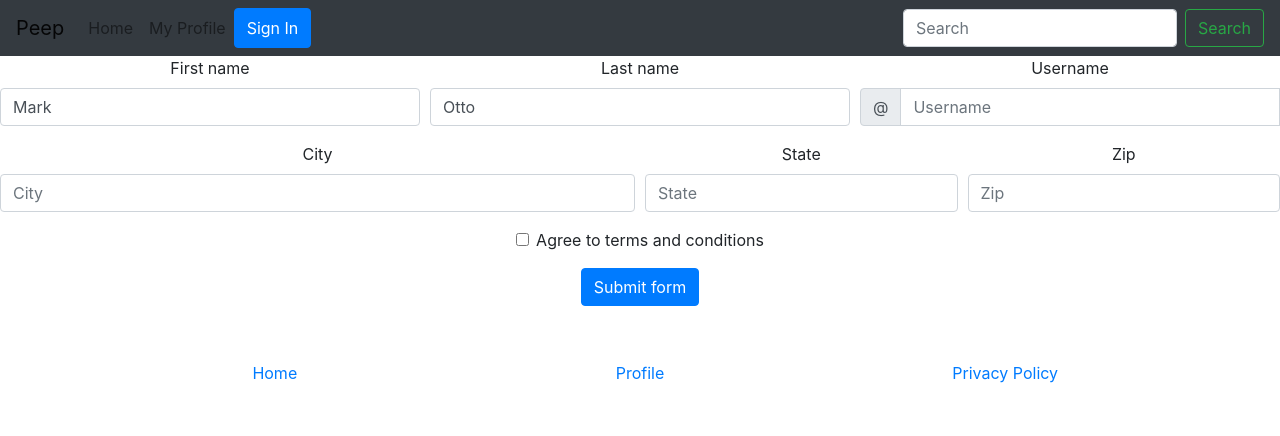
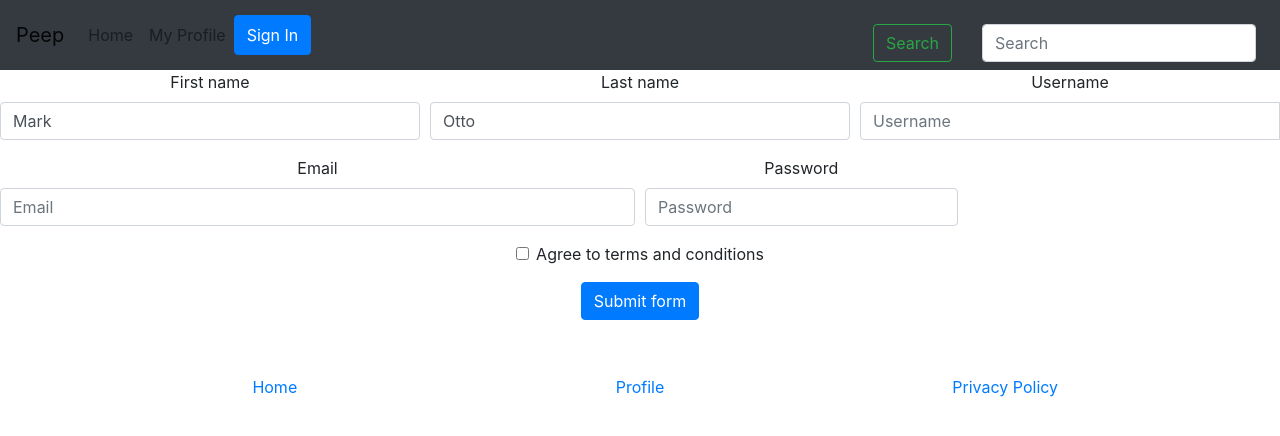
Before and after one commit to deepdivebirbs/peep, a React (Create React App) app in the folder app/: page /sign-up in a window 1280 px wide. Shown: the top 436 px of the page. Built offline with nearby package versions, Linux system fonts and the light colour scheme.

Commit message:
Checking out danial is da best.

```diff
--- a/app/src/components/LogInModal.js
+++ b/app/src/components/LogInModal.js
@@ -11,7 +11,7 @@ export const FormModal = () => {
 
 	return (
 		<>
-			<button type="button" className="btn btn-primary" onClick={handleShow}>Sign In</button>
+			<button type="button" className="btn btn-outline-primary" onClick={handleShow}>Sign In</button>
 			<Modal show={show} onClick={handleClose}>
 				<Modal.Dialog>
 					<Modal.Header closeButton>
--- a/app/src/components/PeepNav.js
+++ b/app/src/components/PeepNav.js
@@ -1,5 +1,5 @@
 import React from 'react';
-import {Navbar, Nav, NavDropdown, Form, FormControl, Button} from 'react-bootstrap';
+import {Row, Col, Navbar, Nav, NavDropdown, Form, FormControl, Button} from 'react-bootstrap';
 import FormModal from "./Modal";
 
 
@@ -13,12 +13,19 @@ export const PeepNav = () => {
 					<Nav className="mr-auto">
 						<Nav.Link href="/">Home</Nav.Link>
 						<Nav.Link href="/my-profile">My Profile</Nav.Link>
-						<FormModal />
+						<FormModal/>
 
 					</Nav>
 					<Form inline>
-						<FormControl type="text" placeholder="Search" className="mr-sm-2"/>
-						<Button variant="outline-success">Search</Button>
+						<Row className="mt-3">
+							<Col>
+								<Button variant="outline-success">Search</Button>
+							</Col>
+							<Col>
+								<FormControl type="text" placeholder="Search" className="mr-sm-2"/>
+							</Col>
+						</Row>
+
 					</Form>
 				</Navbar.Collapse>
 			</Navbar>
--- a/app/src/components/SignUpForm.js
+++ b/app/src/components/SignUpForm.js
@@ -6,7 +6,7 @@ export const SignUpForm = () => {
 		/*<Form noValidate validated={validated} onSubmit={handleSubmit}>*/
 		<Form>
 			<Form.Row>
-				<Form.Group as={Col} md="4" controlId="validationCustom01">
+				<Form.Group as={Col} md="4" controlId="validationFirstName">
 					<Form.Label>First name</Form.Label>
 					<Form.Control
 						required
@@ -16,7 +16,7 @@ export const SignUpForm = () => {
 					/>
 					<Form.Control.Feedback>Looks good!</Form.Control.Feedback>
 				</Form.Group>
-				<Form.Group as={Col} md="4" controlId="validationCustom02">
+				<Form.Group as={Col} md="4" controlId="validationLastName">
 					<Form.Label>Last name</Form.Label>
 					<Form.Control
 						required
@@ -26,12 +26,9 @@ export const SignUpForm = () => {
 					/>
 					<Form.Control.Feedback>Looks good!</Form.Control.Feedback>
 				</Form.Group>
-				<Form.Group as={Col} md="4" controlId="validationCustomUsername">
+				<Form.Group as={Col} md="4" controlId="validationUsername">
 					<Form.Label>Username</Form.Label>
 					<InputGroup>
-						<InputGroup.Prepend>
-							<InputGroup.Text id="inputGroupPrepend">@</InputGroup.Text>
-						</InputGroup.Prepend>
 						<Form.Control
 							type="text"
 							placeholder="Username"
@@ -45,25 +42,18 @@ export const SignUpForm = () => {
 				</Form.Group>
 			</Form.Row>
 			<Form.Row>
-				<Form.Group as={Col} md="6" controlId="validationCustom03">
-					<Form.Label>City</Form.Label>
-					<Form.Control type="text" placeholder="City" required/>
+				<Form.Group as={Col} md="6" controlId="validationEmail">
+					<Form.Label>Email</Form.Label>
+					<Form.Control type="text" placeholder="Email" required/>
 					<Form.Control.Feedback type="invalid">
-						Please provide a valid city.
+						Please enter an email address.
 					</Form.Control.Feedback>
 				</Form.Group>
 				<Form.Group as={Col} md="3" controlId="validationCustom04">
-					<Form.Label>State</Form.Label>
-					<Form.Control type="text" placeholder="State" required/>
+					<Form.Label>Password</Form.Label>
+					<Form.Control type="text" placeholder="Password" required/>
 					<Form.Control.Feedback type="invalid">
 						Please provide a valid state.
-					</Form.Control.Feedback>
-				</Form.Group>
-				<Form.Group as={Col} md="3" controlId="validationCustom05">
-					<Form.Label>Zip</Form.Label>
-					<Form.Control type="text" placeholder="Zip" required/>
-					<Form.Control.Feedback type="invalid">
-						Please provide a valid zip.
 					</Form.Control.Feedback>
 				</Form.Group>
 			</Form.Row>
```
